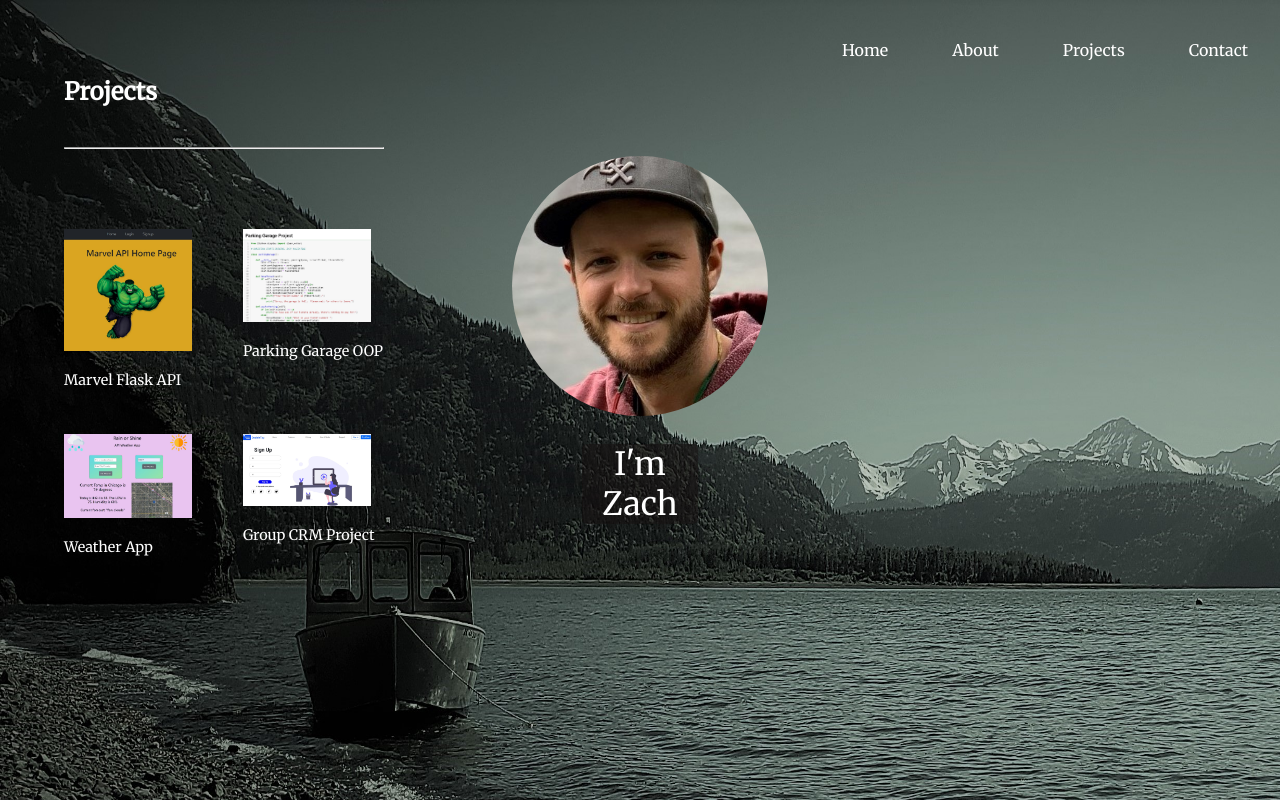
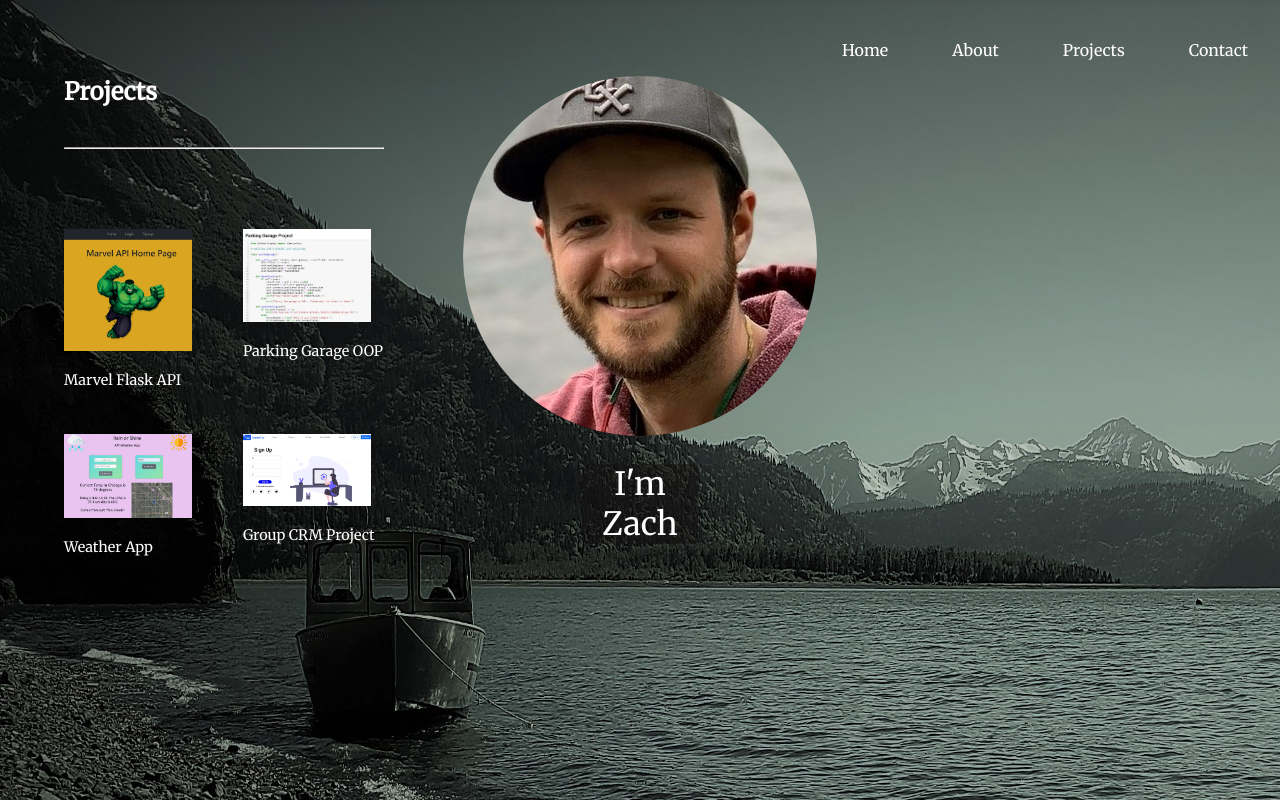
Before and after one commit to backfromsolaris/React-Portfolio, a React (Create React App) app: page /Projects in a window 1280 px wide. Built offline with nearby package versions, Linux system fonts and the light colour scheme.

Commit message:
staging projects to use MUI card

```diff
--- a/src/Components/Home/Home.tsx
+++ b/src/Components/Home/Home.tsx
@@ -11,9 +11,13 @@ const useStyles = makeStyles({
         position: 'absolute',
         left: '35vw',
     },
+    paper:{
+        // width: '20vw',
+        // marginTop: '10vh',
+        borderRadius: '100%',
+        backgroundImage: `url${alaska_portfolio}`
+    },
     img:{
-        width: '20vw',
-        marginTop: '10vh',
         borderRadius: '100%',
     },
     main_text:{
@@ -50,7 +54,7 @@ export const Home = () =>{
         <div className={classes.container}>
             <div className={classes.main}>
                 <div className={classes.main_text}>
-                    <img src={alaska_portfolio} alt="Alaska Portrait" className={classes.img}/>
+                    <img src={alaska_portfolio} className={classes.img}/>
                     <p className={classes.subTitle}>I'm Zach</p>
                 </div>
             </div>
--- a/src/Components/Projects/Projects.tsx
+++ b/src/Components/Projects/Projects.tsx
@@ -4,6 +4,7 @@ import parking_garage_image from '../../Assets/Images/parking-garage.jpg';
 import weather_api_image from '../../Assets/Images/weather-api.jpg';
 import double_tap_image from '../../Assets/Images/double_tap.jpg';
 import { makeStyles } from "@material-ui/styles";
+import { Paper, CardMedia, Card, CardContent } from "@material-ui/core";
 
 const projectStyles = makeStyles({
     div:{
@@ -79,9 +80,6 @@ export const Projects = () =>{
                     />
                 </div> */}
             </div>
-
-
-
         </div>
     )
 }
```
